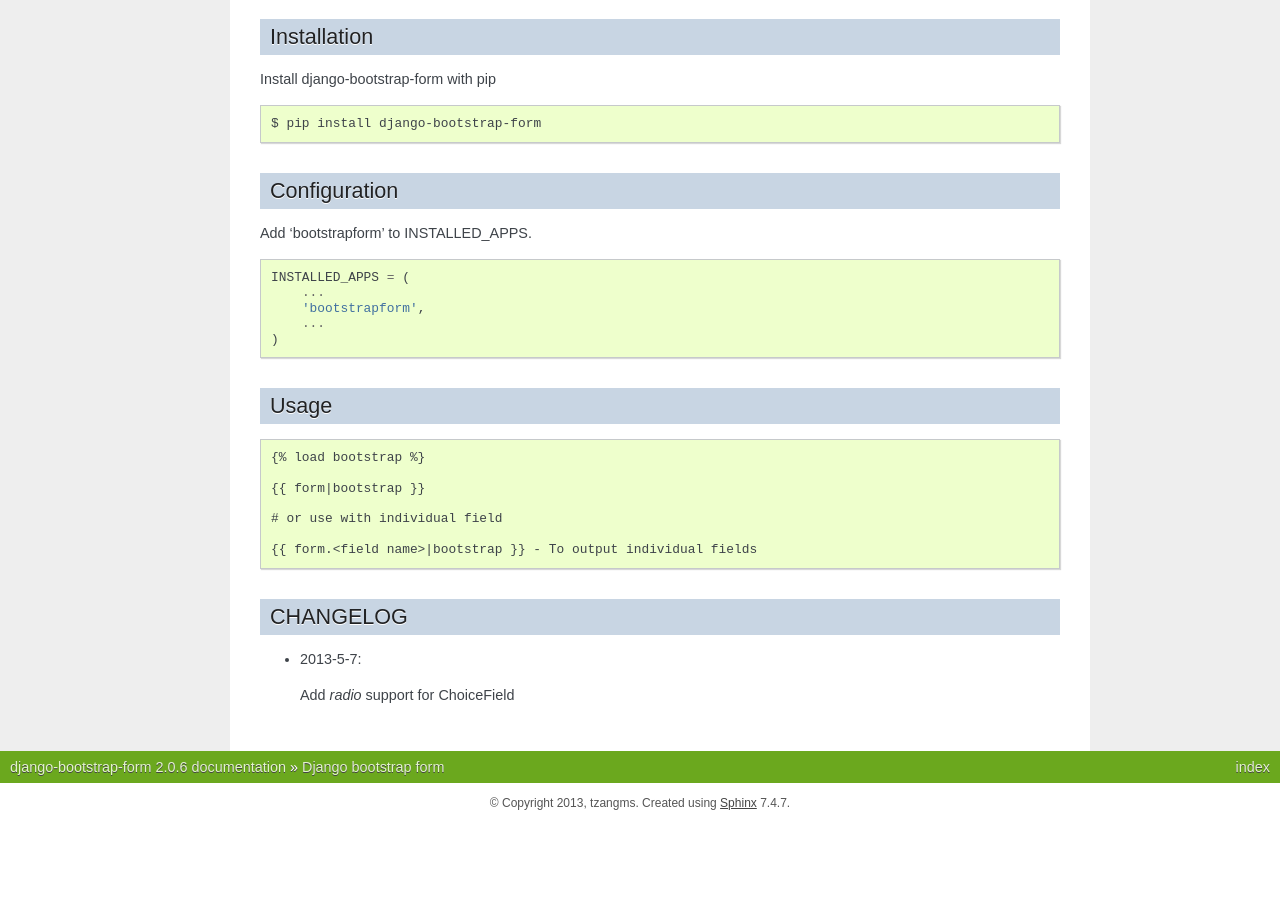
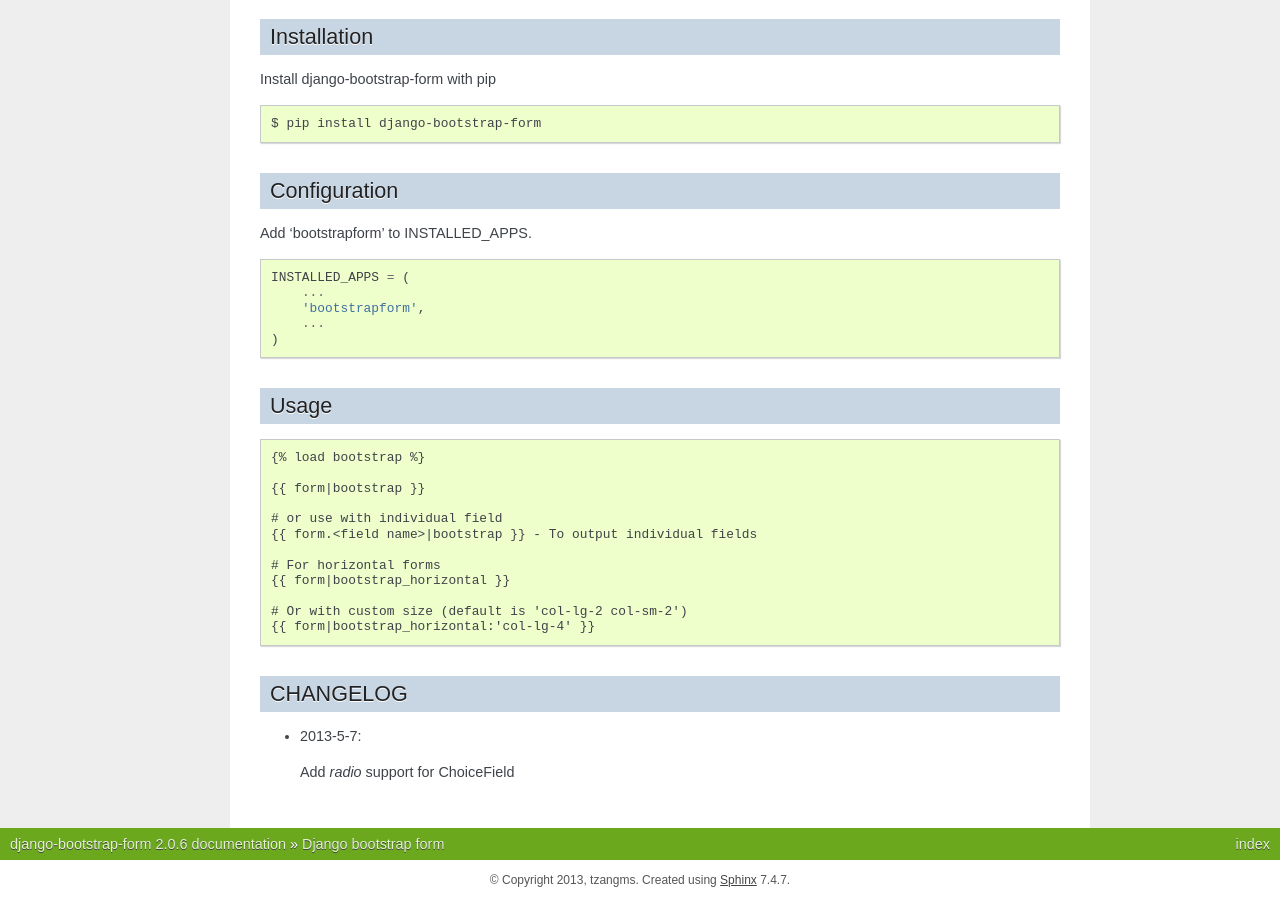
Before and after one commit to tzangms/django-bootstrap-form, a Sphinx documentation site: the page built from docs/install.rst, in a window 1280 px wide and 900 px high, scrolled down 736 px. Built offline with Sphinx 7.4.7, drawn with Linux system fonts in a browser that asks for light colours; before the commit the page ends 1559 px from its top, so only the background shows below that.

Commit message:
Add bootstrap_horizontal to the doc

```diff
--- a/docs/install.rst
+++ b/docs/install.rst
@@ -50,8 +50,13 @@
     {{ form|bootstrap }}
 
     # or use with individual field
+    {{ form.<field name>|bootstrap }} - To output individual fields
 
-    {{ form.<field name>|bootstrap }} - To output individual fields
+    # For horizontal forms
+    {{ form|bootstrap_horizontal }}
+
+    # Or with custom size (default is 'col-lg-2 col-sm-2')
+    {{ form|bootstrap_horizontal:'col-lg-4' }}
 
 CHANGELOG
 ---------
```
